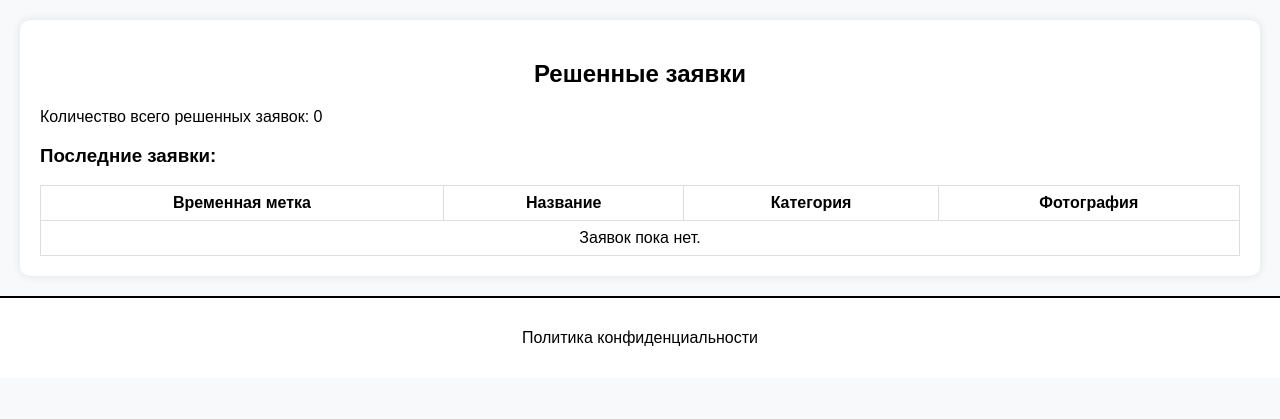
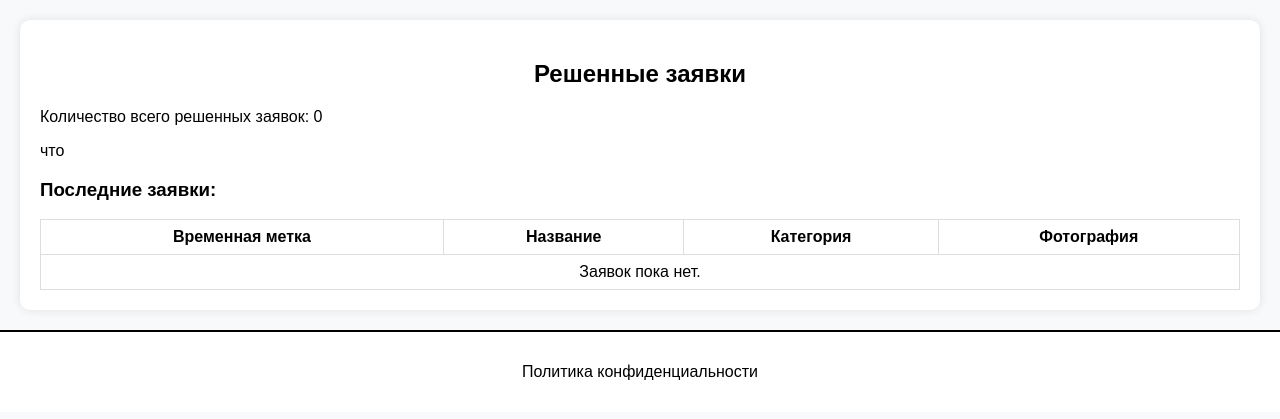
Before and after one commit to evill001/bettog, a Django app: page / in a window 1280 px wide. Shown: the part 82-501 px from the top of the page. Run offline with Django 5.2, Linux system fonts and the light colour scheme; data that the repository does not hold is empty.

Commit message:
финал очка

```diff
--- a/better_together/main/templates/index.html
+++ b/better_together/main/templates/index.html
@@ -78,7 +78,7 @@
         <section class="resolved-requests">
             <h2>Решенные заявки</h2>
             <p>Количество всего решенных заявок: {{ solved_requests_count }}</p>
-
+            <p>что</p>
             <h3>Последние заявки:</h3>
             <table>
                 <thead>
```
